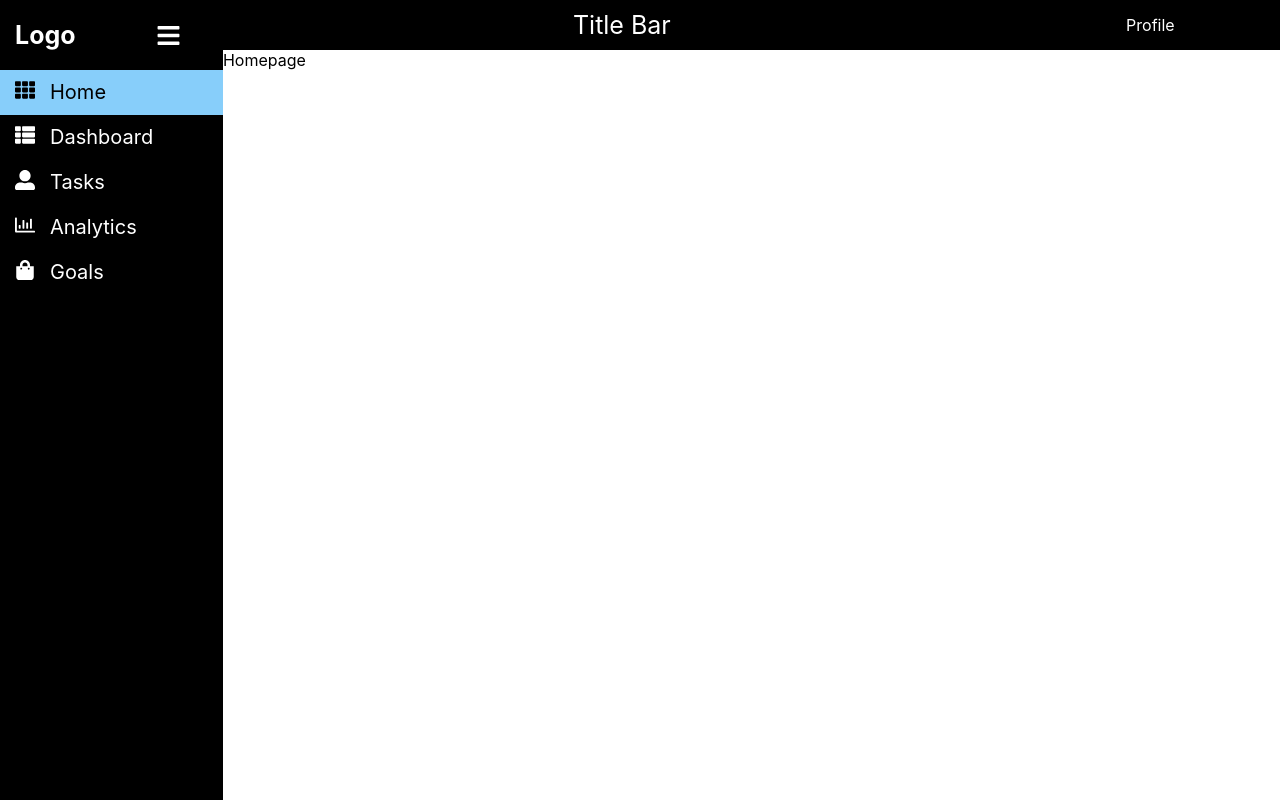
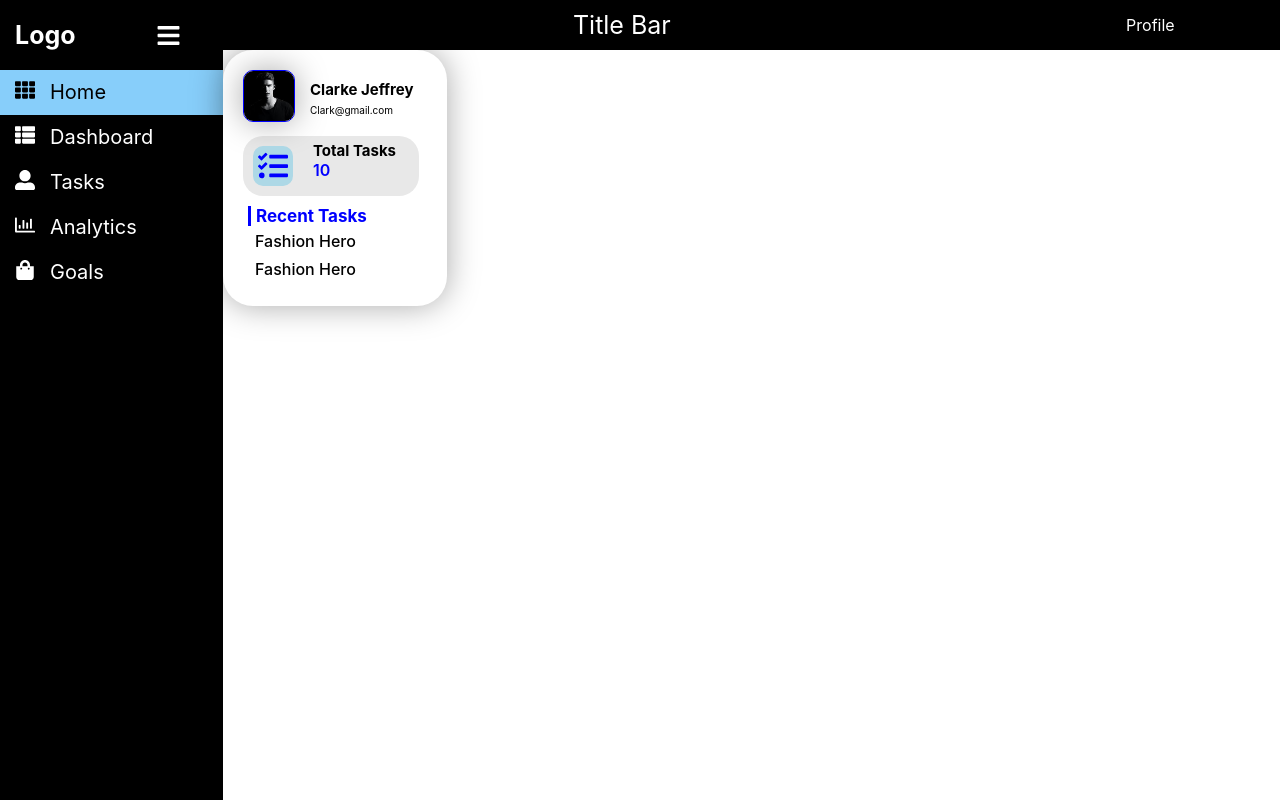
Before and after one commit to ks-vijai/Todo-Planner, a React (Create React App) app: page / in a window 1280 px wide. Built offline with nearby package versions, Linux system fonts and the light colour scheme.

Commit message:
feat: todo-planner: add profile card
Signed-off-by: ks-vijai <vijaiks.19cse@kongu.edu>

```diff
--- a/package.json
+++ b/package.json
@@ -7,6 +7,7 @@
     "@testing-library/react": "^13.4.0",
     "@testing-library/user-event": "^13.5.0",
     "react": "^18.2.0",
+    "react-bootstrap": "^2.7.0",
     "react-dom": "^18.2.0",
     "react-icons": "^4.7.1",
     "react-router-dom": "^6.8.0",
--- /dev/null
+++ b/src/components/ProfileCard.js
@@ -0,0 +1,41 @@
+import React from "react";
+import "../styles/styles.css";
+import profileImage from "../assets/profileImage.jpg";
+import { FaTasks } from "react-icons/fa";
+
+const ProfileCard = () => {
+  return (
+    <div className="profile-card">
+      <div className="profile-contents">
+        <div className="user-details">
+          <div>
+            <img src={profileImage} alt="Profile" className="profile-image" />
+          </div>
+          <div>
+            <div className="user-heading">Clarke Jeffrey</div>
+            <div className="user-email">Clark@gmail.com</div>
+          </div>
+        </div>
+        <div className="profile-tasks">
+          <div>
+            <FaTasks className="task-icon" />
+          </div>
+          <div>
+            <div className="user-heading">Total Tasks</div>
+            <div className="task-number">10</div>
+          </div>
+        </div>
+        <div className="recent-tasks-section">
+          <div className="recent-tasks">
+            <div className="seperator"></div>
+            <div className="recent-heading">Recent Tasks</div>
+          </div>
+          <div className="tasks-title">Fashion Hero</div>
+          <div className="tasks-title">Fashion Hero</div>
+        </div>
+      </div>
+    </div>
+  );
+};
+
+export default ProfileCard;
--- a/src/components/Sidebar.js
+++ b/src/components/Sidebar.js
@@ -8,6 +8,7 @@ import {
   FaBars,
 } from "react-icons/fa";
 import { NavLink, useNavigate } from "react-router-dom";
+import ProfileCard from "./ProfileCard";
 
 function Sidebar({ children }) {
   const [isOpen, setIsOpen] = useState(true);
@@ -78,6 +79,7 @@ function Sidebar({ children }) {
           <div className="planner-title">Title Bar</div>
           <div className="profile-icon">Profile</div>
         </div>
+        <ProfileCard />
         <div>{children}</div>
       </main>
     </div>
--- a/src/pages/Homepage.js
+++ b/src/pages/Homepage.js
@@ -1,7 +1,7 @@
 import React from "react";
 
 function Homepage() {
-  return <div>Homepage</div>;
+  return <div></div>;
 }
 
 export default Homepage;
--- /dev/null
+++ b/src/styles/profileCard.css
@@ -0,0 +1,91 @@
+.profile-card {
+  border-radius: 30px;
+  box-shadow: 0 0 2rem rgba(0, 0, 0, 0.34);
+  height: 16em;
+  position: absolute;
+  width: 14em;
+}
+
+.profile-contents {
+  padding: 20px;
+}
+
+.user-details {
+  align-items: center;
+  display: flex;
+  padding-bottom: 10px;
+}
+
+.profile-image {
+  border: 1px solid blue;
+  border-radius: 10px;
+  box-shadow: 0 0 2rem rgba(0, 0, 0, 0.34);
+  height: 50px;
+  object-fit: cover;
+  width: 50px;
+}
+
+.user-heading {
+  font-size: 15px;
+  font-weight: bold;
+  margin-left: 15px;
+}
+
+.user-email {
+  font-size: 10px;
+  margin: 5px 0 0 15px;
+}
+
+.profile-tasks {
+  background: #e8e8e8;
+  border-radius: 20px;
+  display: flex;
+  height: 50px;
+  padding: 5px;
+  width: 90%;
+}
+
+.task-icon {
+  background-color: lightblue;
+  border-radius: 10px;
+  color: blue;
+  font-size: 30px;
+  margin: 5px;
+  padding: 5px;
+}
+
+.task-number {
+  color: blue;
+  font-weight: 600;
+  margin-left: 15px;
+}
+
+.seperator {
+  background: blue;
+  height: 20px;
+  width: 3px;
+}
+
+.recent-heading {
+  color: blue;
+  font-size: 17px;
+  font-weight: bold;
+  margin-left: 5px;
+}
+
+.recent-tasks-section {
+  display: flex;
+  flex-direction: column;
+  padding: 10px 0 0 5px;
+}
+
+.recent-tasks {
+  align-items: center;
+  display: flex;
+}
+
+.tasks-title {
+  font-size: 16px;
+  font-weight: 500;
+  padding: 5px 5px 3px 7px;
+}
--- a/src/styles/styles.css
+++ b/src/styles/styles.css
@@ -1 +1,2 @@
 @import url("dashboard.css");
+@import url("profileCard.css");
```
Also changed, not shown: src/assets/profileImage.jpg (added), 1 other file (tests, documents, lock files or other folders).
